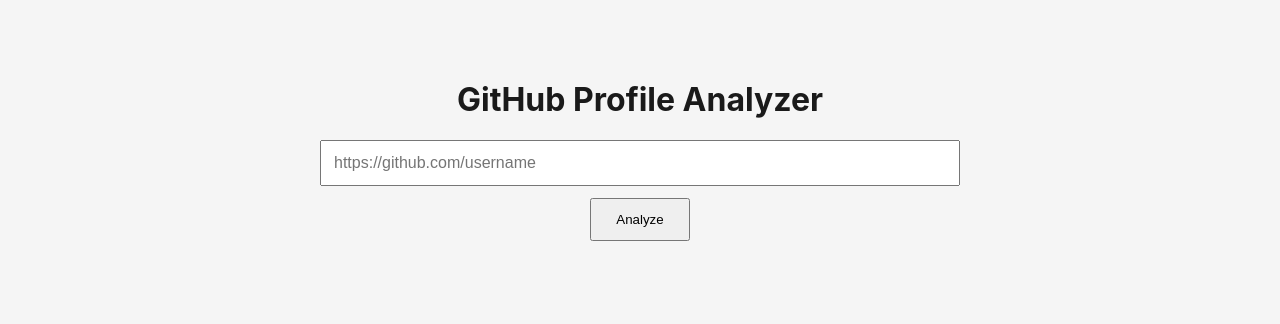
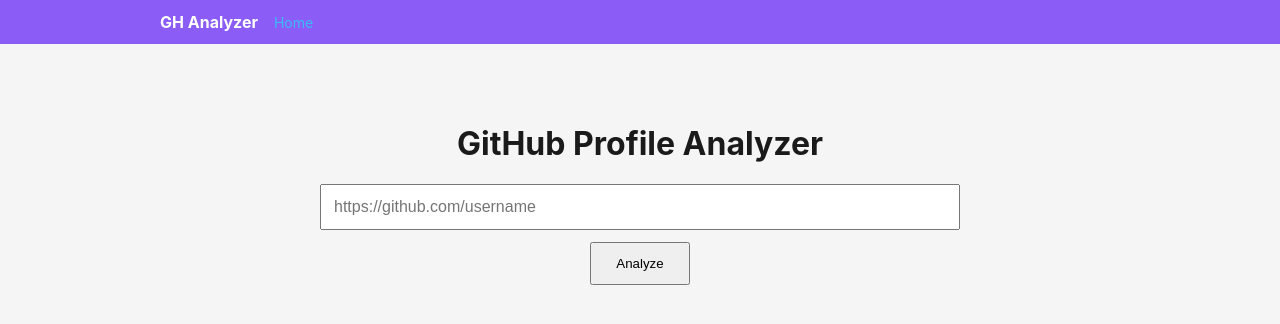
Before and after one commit to lucasmartini-dev/repo-dna, a Vue app in the folder apps/frontend/: page / in a window 1280 px wide. Shown: the top 324 px of the page. Built offline with nearby package versions, Linux system fonts and the light colour scheme.

Commit message:
feat: add breadcrumb header navigation

```diff
--- a/apps/frontend/src/App.vue
+++ b/apps/frontend/src/App.vue
@@ -1,3 +1,8 @@
 <template>
+  <SiteHeader />
   <router-view />
 </template>
+
+<script setup lang="ts">
+import SiteHeader from './components/SiteHeader.vue';
+</script>
--- /dev/null
+++ b/apps/frontend/src/components/SiteHeader.vue
@@ -0,0 +1,76 @@
+<template>
+  <header class="site-header">
+    <div class="header-inner">
+      <span class="logo">GH Analyzer</span>
+      <nav class="breadcrumbs">
+        <router-link to="/"> Home </router-link>
+        <template v-if="showAnalysis">
+          <span class="sep">></span>
+          <router-link to="/analysis"> Analysis: {{ username }} </router-link>
+        </template>
+        <template v-if="showReport">
+          <span class="sep">></span>
+          <span class="current">Report</span>
+        </template>
+      </nav>
+    </div>
+  </header>
+</template>
+
+<script setup lang="ts">
+import { computed } from 'vue';
+import { useRoute } from 'vue-router';
+import { useAnalysisStore } from '../stores/analysis';
+
+const route = useRoute();
+const store = useAnalysisStore();
+
+const showAnalysis = computed(() => route.path.startsWith('/analysis') || route.path.startsWith('/report'));
+const showReport = computed(() => route.path.startsWith('/report'));
+const username = computed(() => store.username ?? '');
+</script>
+
+<style scoped>
+.site-header {
+  background: var(--color-primary);
+  color: #fff;
+  padding: 12px 24px;
+}
+
+.header-inner {
+  max-width: 960px;
+  margin: 0 auto;
+  display: flex;
+  align-items: center;
+  gap: 16px;
+}
+
+.logo {
+  font-weight: 700;
+  font-size: 16px;
+}
+
+.breadcrumbs {
+  display: flex;
+  align-items: center;
+  gap: 8px;
+  font-size: 14px;
+}
+
+.breadcrumbs a {
+  color: var(--color-ai);
+  text-decoration: none;
+}
+
+.breadcrumbs a:hover {
+  text-decoration: underline;
+}
+
+.sep {
+  color: rgba(255, 255, 255, 0.5);
+}
+
+.current {
+  color: rgba(255, 255, 255, 0.7);
+}
+</style>
```
Also changed, not shown: 1 other file (tests, documents, lock files or other folders).
